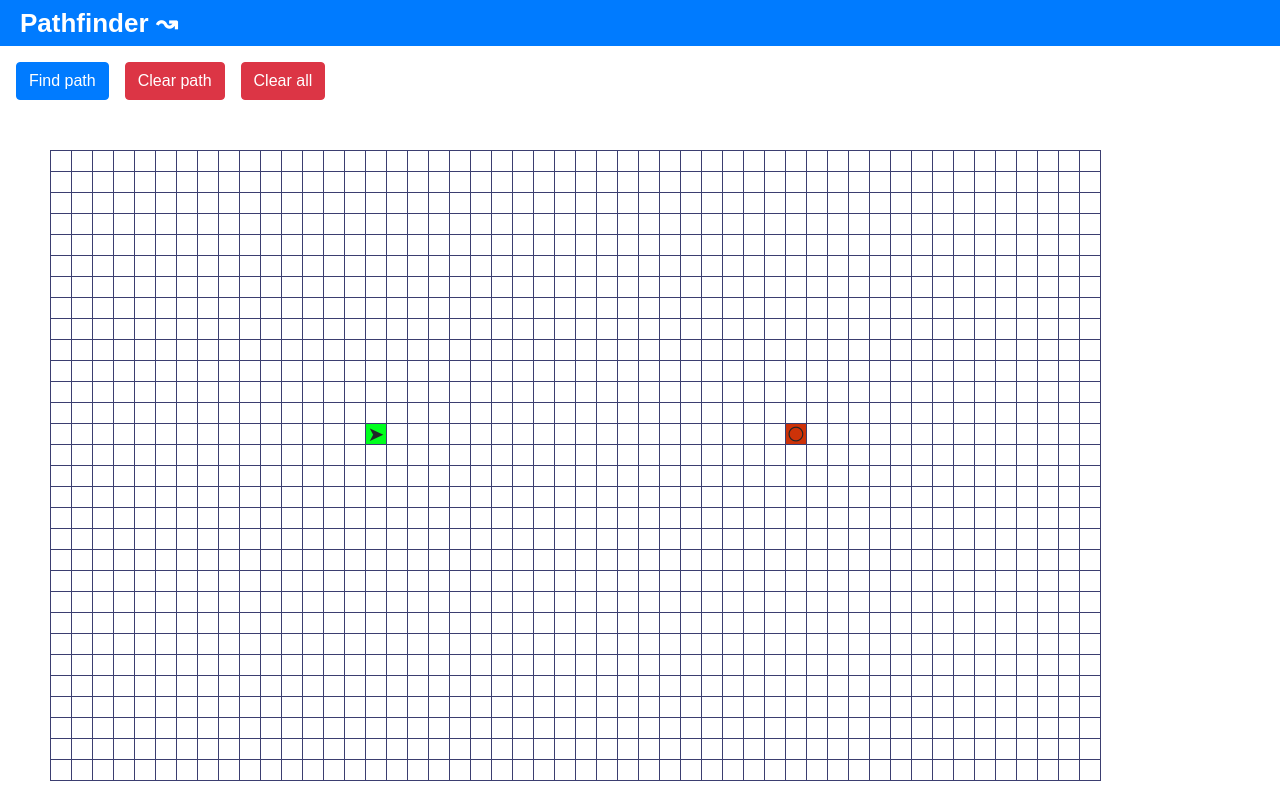
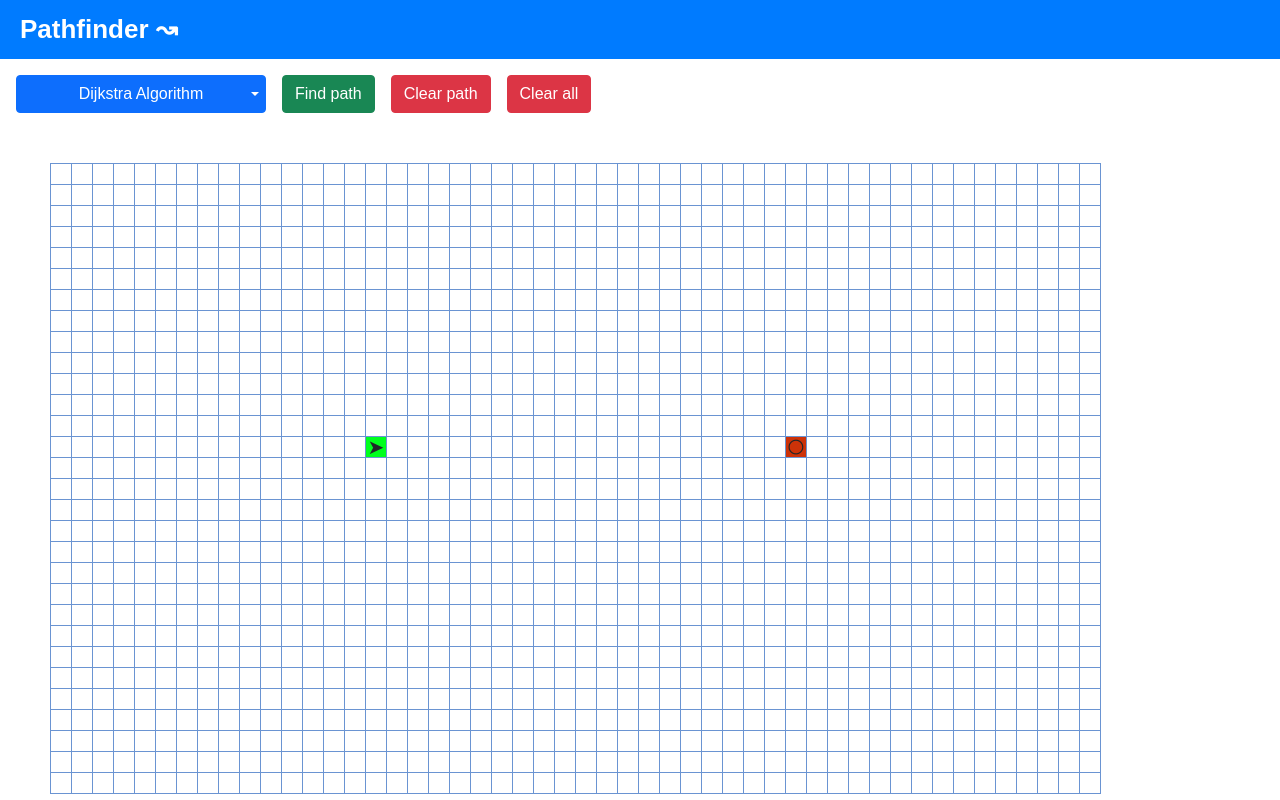
Before and after one commit to Canary2132/path-finder, an Angular app: page / in a window 1280 px wide. Built offline with nearby package versions, Linux system fonts and the light colour scheme.

Commit message:
add board control component; change control panel styles

```diff
--- a/package.json
+++ b/package.json
@@ -21,7 +21,7 @@
     "@angular/platform-browser-dynamic": "~11.2.5",
     "@angular/router": "~11.2.5",
     "@ng-bootstrap/ng-bootstrap": "^9.1.0",
-    "bootstrap": "^4.6.0",
+    "bootstrap": "^5.0.0-beta3",
     "rxjs": "~6.6.0",
     "tslib": "^2.0.0",
     "zone.js": "~0.11.3"
--- /dev/null
+++ b/src/app/main-content/maze-board/board-controls/board-controls.component.html
@@ -0,0 +1,12 @@
+<div class="controls m-3">
+  <div ngbDropdown class="d-inline-block me-3" placement="bottom">
+    <button class="btn btn-primary" id="algorithmsDropdown" ngbDropdownToggle>{{currentAlgorithm}}</button>
+    <div ngbDropdownMenu aria-labelledby="algorithmsDropdown" class="dropdown-menu-primary">
+      <button ngbDropdownItem *ngFor="let alg of algorithms" (click)="pathFindAlgorithm = alg">{{alg}}</button>
+    </div>
+  </div>
+
+  <button class="btn btn-success me-3" (click)="findPath()">Find path</button>
+  <button class="btn btn-danger me-3" (click)="clear('path')">Clear path</button>
+  <button class="btn btn-danger me-3" (click)="clear('all')">Clear all</button>
+</div>
--- /dev/null
+++ b/src/app/main-content/maze-board/board-controls/board-controls.component.scss
@@ -0,0 +1,37 @@
+$dropdown-width: 250px;
+
+.dropdown{
+  .dropdown-menu-primary{
+    background: #0d6efd;
+    min-width: $dropdown-width;
+
+    .dropdown-item{
+      color: white;
+      display: flex;
+      justify-content: center;
+
+      &:hover{
+        color: #0d6efd;
+      }
+    }
+  }
+
+  .dropdown-toggle{
+    min-width: $dropdown-width;
+    &:after{
+      position: absolute;
+      right: 7px;
+      top: 50%;
+      transform: translateY(-50%);
+      transition: 0.3s;
+    }
+  }
+
+  &.show{
+    .dropdown-toggle{
+      &:after{
+        transform: rotate(180deg) translateY(50%);
+      }
+    }
+  }
+}
--- /dev/null
+++ b/src/app/main-content/maze-board/board-controls/board-controls.component.ts
@@ -0,0 +1,39 @@
+import {Component, EventEmitter, OnInit, Output} from '@angular/core';
+import {ControlActionEventClear, ControlActionEventsRun} from '../../../shared/interfaces/control-action-events';
+
+enum PathFindAlgorithm {
+  Dijkstra = 'Dijkstra Algorithm',
+  AStar = 'A* Search',
+  Swarm = 'Swarm Algorithm'
+}
+
+@Component({
+  selector: 'app-board-controls',
+  templateUrl: './board-controls.component.html',
+  styleUrls: ['./board-controls.component.scss']
+})
+export class BoardControlsComponent implements OnInit {
+
+  @Output('actionEvent') actionEvent: EventEmitter<ControlActionEventsRun | ControlActionEventClear> = new EventEmitter();
+
+  algorithms = [PathFindAlgorithm.Dijkstra, PathFindAlgorithm.AStar, PathFindAlgorithm.Swarm];
+  currentAlgorithm: PathFindAlgorithm = PathFindAlgorithm.Dijkstra;
+
+  constructor() { }
+
+  ngOnInit(): void {
+  }
+
+  findPath(): void {
+    this.actionEvent.emit({type: 'findPath', algorithmName: this.currentAlgorithm});
+  }
+
+  clear(objectToClear: 'path' | 'all'): void {
+    this.actionEvent.emit({type: 'clear', clearObject: objectToClear});
+  }
+
+  set pathFindAlgorithm(value: PathFindAlgorithm) {
+    this.currentAlgorithm = value;
+  }
+
+}
--- a/src/app/main-content/maze-board/maze-board.component.html
+++ b/src/app/main-content/maze-board/maze-board.component.html
@@ -1,8 +1,18 @@
-<div class="controls m-3">
-  <button class="btn btn-primary mr-3" (click)="runDijkstra()">Find path</button>
-  <button class="btn btn-danger mr-3" (click)="clearPath()">Clear path</button>
-  <button class="btn btn-danger mr-3" (click)="clearAll()">Clear all</button>
-</div>
+<!--<div class="controls m-3">-->
+<!--  <div ngbDropdown class="d-inline-block me-3">-->
+<!--    <button class="btn btn-primary" id="dropdownBasic1" ngbDropdownToggle>Toggle dropdown</button>-->
+<!--    <div ngbDropdownMenu aria-labelledby="dropdownBasic1" class="dropdown-menu-primary">-->
+<!--      <button ngbDropdownItem>Action - 1</button>-->
+<!--      <button ngbDropdownItem>Another Action</button>-->
+<!--      <button ngbDropdownItem>Something else is here</button>-->
+<!--    </div>-->
+<!--  </div>-->
+
+<!--  <button class="btn btn-success me-3" (click)="runDijkstra()">Find path</button>-->
+<!--  <button class="btn btn-danger me-3" (click)="clearPath()">Clear path</button>-->
+<!--  <button class="btn btn-danger me-3" (click)="clearAll()">Clear all</button>-->
+<!--</div>-->
+<app-board-controls (actionEvent)="handleControlActions($event)"></app-board-controls>
 
 <div class="board" [class.blocked]="isPainting">
   <div class="board-row" *ngFor="let row of boardSquaresCounter(rowsAmount)">
--- a/src/app/main-content/maze-board/maze-board.component.scss
+++ b/src/app/main-content/maze-board/maze-board.component.scss
@@ -1,4 +1,4 @@
-$border: 1px solid #3b3e70;
+$border: 1px solid #6a94d2;
 
 .board{
   margin: 50px;
--- a/src/app/main-content/maze-board/maze-board.component.ts
+++ b/src/app/main-content/maze-board/maze-board.component.ts
@@ -21,6 +21,7 @@ import {DijkstraAlgorithm} from '../algorithms/dijkstra';
 import {CompletedEvent, UpdateVertexEvent} from '../../shared/interfaces/algorithm-event';
 import {PathMarkersService} from './services/path-markers.service';
 import {ToastService} from '../../shared/components/toast/toast.service';
+import {ControlActionEventClear, ControlActionEventsRun} from '../../shared/interfaces/control-action-events';
 
 @Component({
   selector: 'app-maze-board',
@@ -59,6 +60,19 @@ export class MazeBoardComponent implements OnInit, AfterViewInit {
     this.setDefaultPath();
   }
 
+  handleControlActions(event: ControlActionEventsRun | ControlActionEventClear): void {
+    switch (event.type) {
+      case 'findPath': {
+        this.runDijkstra();
+        break;
+      }
+      case 'clear': {
+        this.clear(event.clearObject);
+        break;
+      }
+    }
+  }
+
   private setVertexData(): void{
     this.vertices.toArray().forEach((vertex, i) => {
       vertex.boardRow = Math.floor(i / this.colsAmount);
@@ -82,7 +96,7 @@ export class MazeBoardComponent implements OnInit, AfterViewInit {
   }
 
   runDijkstra(): void {
-    this.clearPath();
+    this.clear('path');
     this.graph = GraphCreator.fromBoard(this.vertices.toArray(), this.rowsAmount, this.colsAmount);
     this.handleAlgorithmEvents();
     DijkstraAlgorithm.run(this.graph);
@@ -126,20 +140,15 @@ export class MazeBoardComponent implements OnInit, AfterViewInit {
     this.isPainting = false;
   }
 
-  clearPath(): void {
+  clear(objectToClear: 'path' | 'all') {
     if (this.isPainting) {
       this.stopPainting();
     }
-
-    this.vertices.forEach(cell => cell.clearDirty());
-  }
-
-  clearAll(): void {
-    if (this.isPainting) {
-      this.stopPainting();
+    if (objectToClear === 'path') {
+      this.vertices.forEach(cell => cell.clearDirty());
+    } else if (objectToClear === 'all') {
+      this.vertices.forEach(cell => cell.clearNonPathMarkers());
     }
-
-    this.vertices.forEach(cell => cell.clearNonPathMarkers());
   }
 
   boardSquaresCounter(number: number): Array<any>{
--- /dev/null
+++ b/src/app/shared/interfaces/control-action-events.ts
@@ -0,0 +1,9 @@
+export interface ControlActionEventsRun{
+  type: 'findPath';
+  algorithmName: string;
+}
+
+export interface ControlActionEventClear{
+  type: 'clear';
+  clearObject: 'path' | 'all';
+}
--- a/src/scss/styles.scss
+++ b/src/scss/styles.scss
@@ -1,5 +1,6 @@
+//$success: #0eb14f;
 @import '~bootstrap/scss/bootstrap';
-@import 'reset.scss';
+//@import 'reset.scss';
 
 html{
   width: 100vw;
```
Also changed, not shown: src/app/main-content/maze-board/maze-board.module.ts (+8 -6 lines), 2 other files (tests, documents, lock files or other folders).
